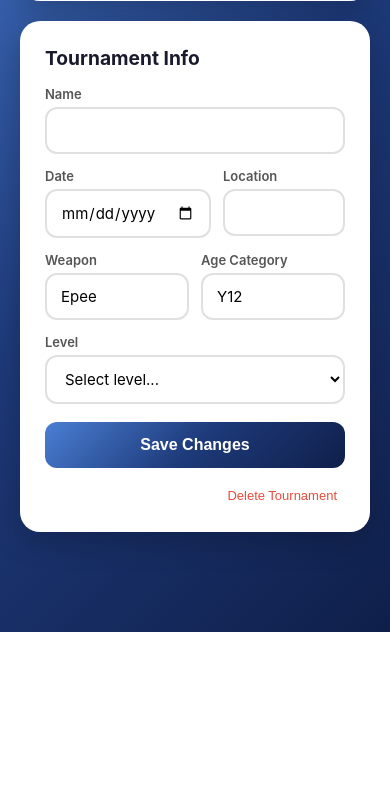
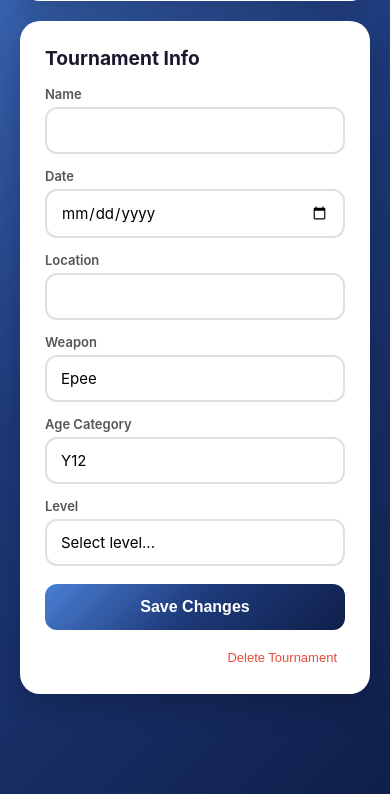
Before and after one commit to christinesalim/fencing-coach, a Flask app: template templates/tournament_detail.html in a window 390 px wide. Shown: the part 316-1110 px from the top of the page. Before the commit the page ends 948 px from the top, so only its background shows below. Run offline with Flask 3, Linux system fonts and the light colour scheme; the template is opened without the code that fills it, so the values that code supplies are empty.

Commit message:
Fix tournament detail: stack form rows on mobile, allow photo library selection
- Remove capture="environment" so file picker shows photo library option, not just camera
- Add iOS CSS fixes (max-width, -webkit-appearance) to prevent date input overflow
- Stack form rows on screens <480px

Co-Authored-By: Claude Opus 4.6 (1M context) <noreply@anthropic.com>

```diff
--- a/templates/tournament_detail.html
+++ b/templates/tournament_detail.html
@@ -73,6 +73,7 @@
 
         input[type="text"], input[type="date"], input[type="number"], select {
             width: 100%;
+            max-width: 100%;
             padding: 12px 14px;
             border: 2px solid #e0e0e0;
             border-radius: 12px;
@@ -81,6 +82,9 @@
             outline: none;
             transition: border-color 0.2s;
             background: white;
+            -webkit-appearance: none;
+            appearance: none;
+            box-sizing: border-box;
         }
 
         input[type="text"]:focus, input[type="date"]:focus, input[type="number"]:focus, select:focus {
@@ -92,7 +96,14 @@
             gap: 12px;
         }
 
-        .form-row .form-group { flex: 1; }
+        .form-row .form-group { flex: 1; min-width: 0; }
+
+        @media (max-width: 480px) {
+            .form-row {
+                flex-direction: column;
+                gap: 0;
+            }
+        }
 
         .btn-primary {
             width: 100%;
@@ -307,7 +318,7 @@
             <!-- Upload section -->
             <div style="text-align:center;">
                 <p style="color:#777;margin-bottom:16px;font-size:14px;">Upload a photo of the pool sheet to extract results automatically.</p>
-                <input type="file" id="poolPhoto" accept="image/*" capture="environment">
+                <input type="file" id="poolPhoto" accept="image/*">
                 <label for="poolPhoto" class="upload-btn">Upload Pool Sheet Photo</label>
             </div>
 
```
